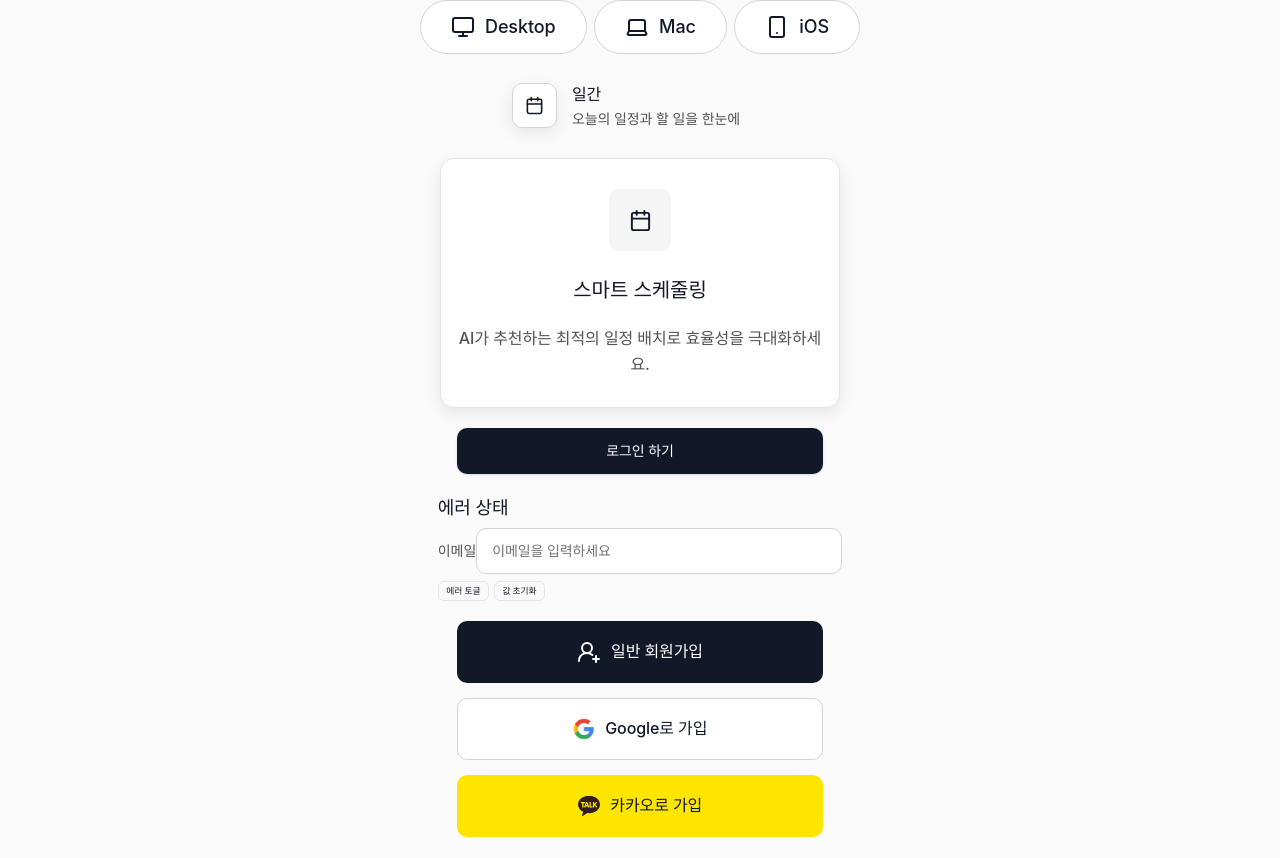
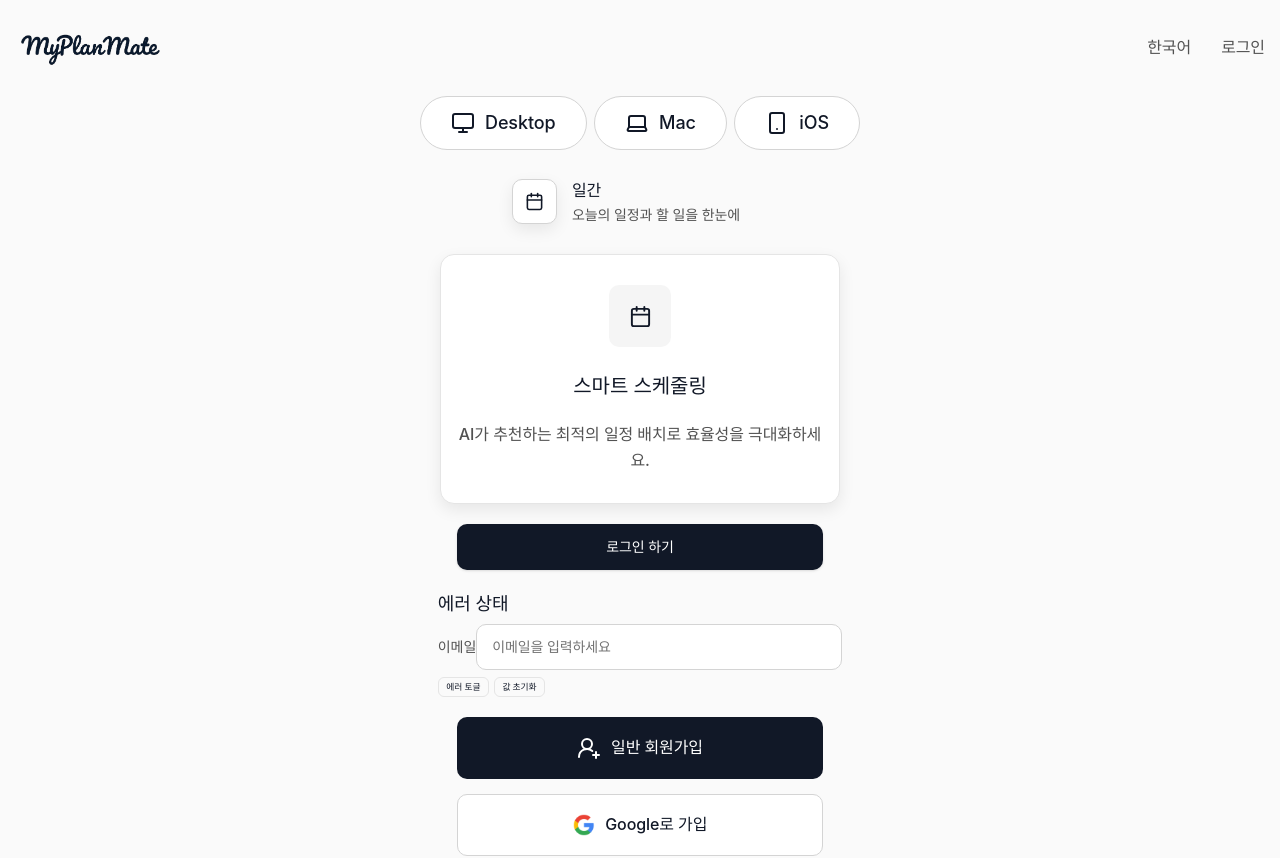
Before and after one commit to leeunduck/Custom-Daily-Planner, a Next.js app: page / in a window 1280 px wide. Shown: the top 858 px of the page. Built offline with nearby package versions, Linux system fonts and the light colour scheme; no server answers.

Commit message:
CDP-164 feat✨ (landing): header 컴포넌트 추가

```diff
--- a/src/app/(marketing)/layout.tsx
+++ b/src/app/(marketing)/layout.tsx
@@ -1,8 +1,9 @@
+import { LandingHeader } from "@/components/landing/LandingHeader";
 import { LandingWrapper } from "@/components/landing/LandingWrapper";
 import { makePageMetadata } from "@/seo/metadata";
 
 export const metadata = makePageMetadata({
-  title: "PlanMate — 맞춤형 데일리 플래너",
+  title: "MyPlanMate — 맞춤형 데일리 플래너",
   description: "원하는 모듈을 조합해 나만의 플래너를 만드는 PlanMate 랜딩 페이지",
   canonical: "/",
 });
@@ -12,6 +13,7 @@ export default function MarketingLayout({ children }: { children: React.ReactNod
     <html lang="ko">
       <body>
         <LandingWrapper>
+          <LandingHeader />
           <main className="flex-1">{children}</main>
         </LandingWrapper>
       </body>
--- /dev/null
+++ b/src/components/landing/LandingHeader.tsx
@@ -0,0 +1,10 @@
+import { cn } from "@/lib/utils";
+import { LandingNavBar } from "./LandingNavBar";
+
+export function LandingHeader() {
+  return (
+    <header className={cn("w-full")} role="banner">
+      <LandingNavBar />
+    </header>
+  );
+}
--- /dev/null
+++ b/src/components/landing/LandingNavBar.tsx
@@ -0,0 +1,43 @@
+// src/components/landing/LandingNavBar.tsx
+import { cn } from "@/lib/utils";
+import Image from "next/image";
+import Link from "next/link";
+
+export function LandingNavBar() {
+  return (
+    <nav
+      className={cn("mx-auto flex h-[9.6rem] max-w-[128rem] items-center justify-between px-6")}
+      aria-label="Global navigation"
+    >
+      {/* 좌측: 로고 (이미지) */}
+      <Link href="/" aria-label="MyPlanMate 홈으로 이동">
+        <Image
+          src="/images/logo.png"
+          alt="MyPlanMate 로고"
+          width={150}
+          height={150}
+          className="object-contain select-none"
+          draggable={false}
+        />
+      </Link>
+
+      {/* 우측: 언어 토글 + 로그인 */}
+      <div className="flex items-center gap-12">
+        <button
+          type="button"
+          className="t-16-m text-[var(--color-gray-600)] hover:text-[var(--color-gray-900)] cursor-pointer"
+          aria-label="언어 전환"
+        >
+          한국어
+        </button>
+        <Link
+          href="/login"
+          className="t-16-m text-[var(--color-gray-600)] hover:text-[var(--color-gray-900)]"
+          aria-label="로그인페이지로 이동"
+        >
+          로그인
+        </Link>
+      </div>
+    </nav>
+  );
+}
```
Also changed, not shown: public/images/Logo.png (added).
